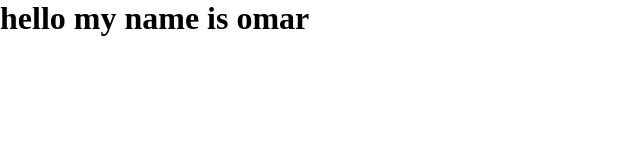
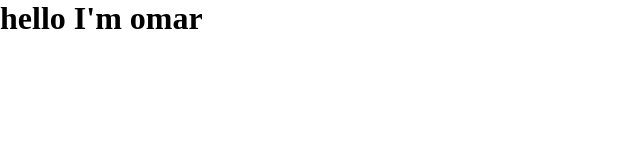
Before and after one commit to M-Alkordy/project-test, a plain HTML site: page index.html in a window 1280 px wide. Shown: the whole page, without its empty margins (0-640 px from the left). Drawn offline with Linux system fonts and the light colour scheme.

Commit message:
change title

```diff
--- a/index.html
+++ b/index.html
@@ -7,6 +7,6 @@
     <title>test project</title>
 </head>
 <body>
-    <h1>hello my name is omar</h1>
+    <h1>hello I'm omar</h1>
 </body>
 </html>
```
